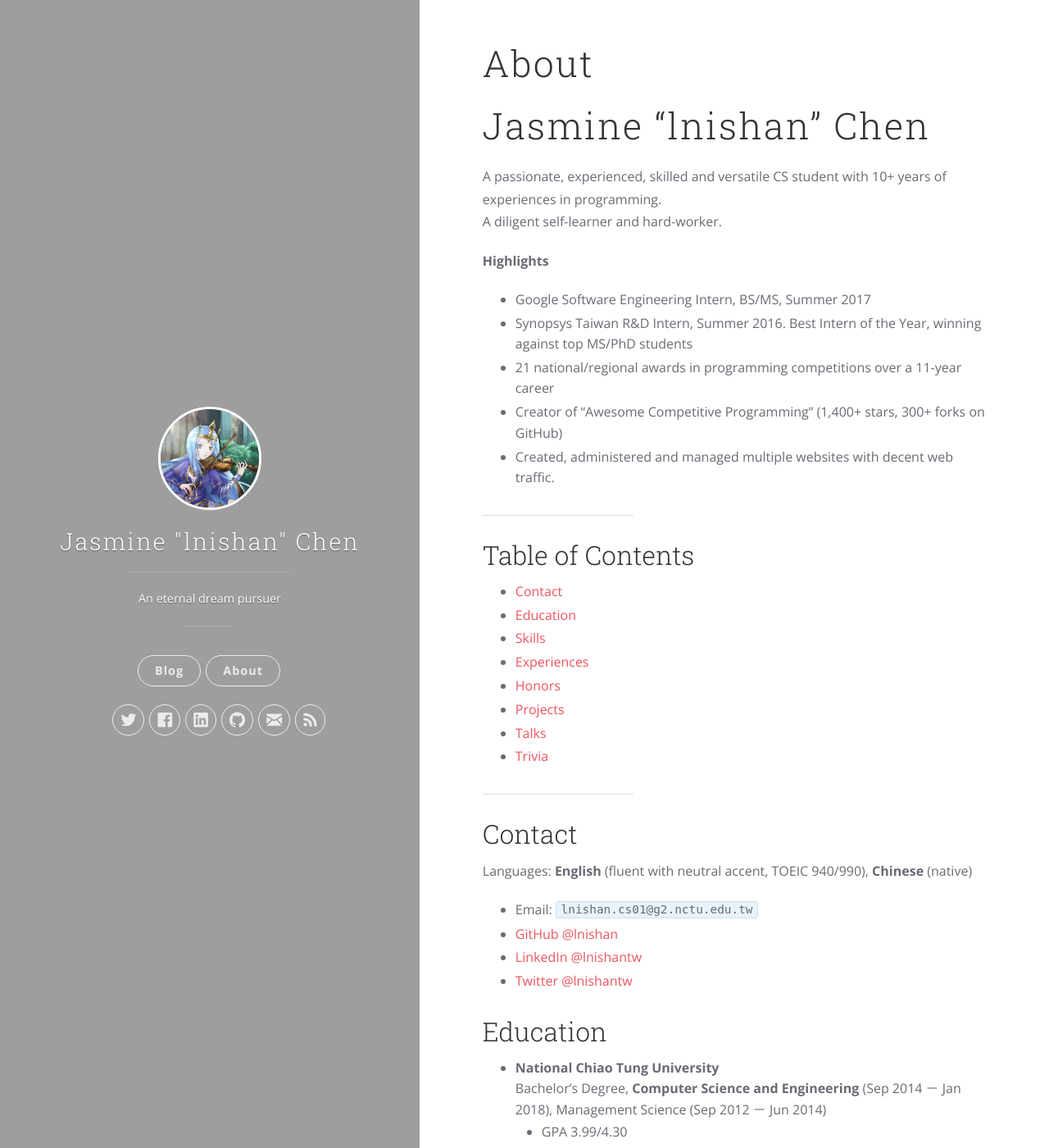
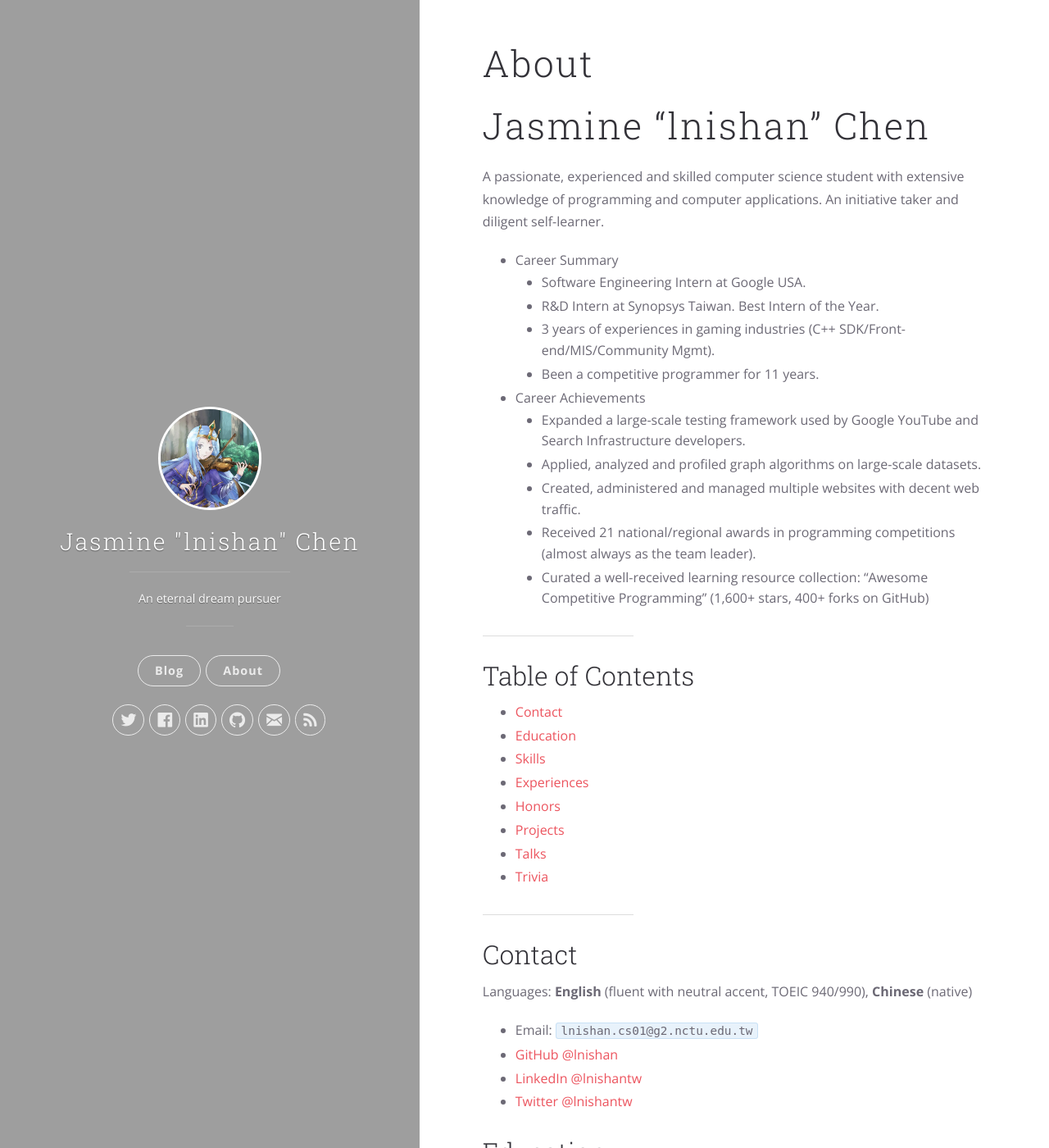
Before and after one commit to lnishan/lnishan.github.io, a Jekyll site: the page built from about.md, in a window 1280 px wide and 1400 px high. Shown: the whole window at 82% size. Built offline with Jekyll 4.4.1, drawn with Linux system fonts in a browser that asks for light colours; nearby versions of some CDN libraries; some web fonts are replaced; some of the changed text lies outside the part shown.

Commit message:
Sync CV changes (10/25/2017)

```diff
--- a/about.md
+++ b/about.md
@@ -5,17 +5,21 @@ permalink: /about/
 ---
 
 # Jasmine “lnishan” Chen
-A passionate, experienced, skilled and versatile CS student with 10+ years of experiences in programming.
-A diligent self-learner and hard-worker.
 
+A passionate, experienced and skilled computer science student with extensive knowledge of programming and computer applications. An initiative taker and diligent self-learner.
 
-**Highlights**
+- Career Summary
+  - Software Engineering Intern at Google USA.
+  - R&D Intern at Synopsys Taiwan. Best Intern of the Year.
+  - 3 years of experiences in gaming industries (C++ SDK/Front-end/MIS/Community Mgmt).
+  - Been a competitive programmer for 11 years.
 
-- Google Software Engineering Intern, BS/MS, Summer 2017
-- Synopsys Taiwan R&D Intern, Summer 2016. Best Intern of the Year, winning against top MS/PhD students
-- 21 national/regional awards in programming competitions over a 11-year career
-- Creator of "Awesome Competitive Programming" (1,400+ stars, 300+ forks on GitHub)
-- Created, administered and managed multiple websites with decent web traffic.
+- Career Achievements
+  - Expanded a large-scale testing framework used by Google YouTube and Search Infrastructure developers.
+  - Applied, analyzed and profiled graph algorithms on large-scale datasets.
+  - Created, administered and managed multiple websites with decent web traffic.
+  - Received 21 national/regional awards in programming competitions (almost always as the team leader).
+  - Curated a well-received learning resource collection: "Awesome Competitive Programming" (1,600+ stars, 400+ forks on GitHub)
 
 
 ---
@@ -49,11 +53,11 @@ Languages: **English** (fluent with neutral accent, TOEIC 940/990), **Chinese**
 
 - **National Chiao Tung University**
 Bachelor's Degree, **Computer Science and Engineering** (Sep 2014 － Jan 2018), Management Science (Sep 2012 － Jun 2014)
-  - GPA 3.99/4.30
+  - GPA 4.00/4.30 (Rank 1/53)
   - **5** *Academic Achievement Awards* (4 in Computer Science)
   - **2** *Curricular Scholarships* (Discrete Mathematics, Data Structures)
   - **Teaching Assistant**, *Object-Oriented Programming*
-  - Relevant Coursework: Data Structures, Algorithms, Discrete Mathematics, Probabilities, Operating Systems, Computer Organization, Computer Networks, Computer Graphics, Computer Security, Database Systems, System/Network Administration Practice, Parallel Programming, Human Computer Interaction
+  - Relevant Coursework: Data Structures, Algorithms, Artificial Intelligence, Discrete Mathematics, Probabilities, Operating Systems, Computer Organization, Computer Networks, Computer Graphics, Computer Security, Database Systems, System/Network Administration Practice, Parallel Programming, Human Computer Interaction
 
 
 ## Skills
@@ -76,8 +80,10 @@ Bachelor's Degree, **Computer Science and Engineering** (Sep 2014 － Jan 2018),
 
 - **Google** ... Cambridge, Massachusetts ................ Jun 2017 － Sep 2017
 **Software Engineering Intern**
-  - `TBD`
-  - To be determined
+  - `Python`, `Software Testing`, `Infrastructures`
+  - Expanded a large-scale integration testing framework used across services at Google (including YouTube Infrastructures and Search Infrastructures) to support iterative development with a new build tool. The tool monitors local code changes and automatically recompiles, redeploys, and retests services as edits are made.
+  - Shortened workflow of iterative testing by 1 – 8 minutes (or 10 - 20x) on each retest.
+  - Worked with YouTube Live developers to gather feedback for my work.
 
 - **Synopsys** ... Taipei, Taiwan ........................ Jul 2016 － Aug 2016
 **R&D Intern**
@@ -90,13 +96,11 @@ Bachelor's Degree, **Computer Science and Engineering** (Sep 2014 － Jan 2018),
 - **ITSA E-tutor** ... Work from home .................... Apr 2016 － Dec 2016
 **Problem Reviewer**
   - `Algorithms`, `Discrete Mathematics`
-  - Tasked with reviewing written algorithmic problems on ITSA E-tutor - an online learning platform initiated by the Ministry of Education in Taiwan.
-  - Report any issues with problem statements and verify correctness of test data.
+  - Reviewed 120 algorithmic problems on ITSA E-tutor ( http://e-tutor.itsa.org.tw ), an online learning platform initiated by the Ministry of Education in Taiwan.
 
 - **Cooler Master** ... Taipei, Taiwan ................... Apr 2016 － Jun 2016
 **Independent Contractor**
   - `C++`, `Windows API`, `C++ SDK`, `Time-Driven Programming`
-  - Introduced and led a team of 4 juniors.
   - Programmed LED lighting effects on MasterKeys Pro (keyboard) with its C++ SDK and Windows API.
   - Attained animations with smooth gradient transitions with advanced time-driven programming.
 
@@ -180,9 +184,9 @@ Been the **team leader** and **main coder** in all the following contests:
 
 ## Projects
 
-- [Awesome Competitive Programming](https://github.com/lnishan/awesome-competitive-programming) (1,400+ stars, 300+ forks on GitHub)
+- [Awesome Competitive Programming](https://github.com/lnishan/awesome-competitive-programming) (1,800+ stars, 400+ forks on GitHub)
   - `Markdown`, `Algorithms`, `Data Structures`
-  - A curated list of awesome resources for Competitive Programming, Algorithms and Data Structures. Currently starred by 1,000+ and forked by 200+ GitHub users worldwide. This project was aimed to connect the world to information - and it did :) .
+  - A curated list of awesome resources for Competitive Programming, Algorithms and Data Structures. Currently starred by 1,800+ and forked by 400+ GitHub users worldwide. This project was aimed to connect the world to information - and it did :) .
 
 - [lni::vector](https://github.com/lnishan/vector)
   - `C++`, `Data Structures`
```
Also changed, not shown: other parts of about.md (+1 -1 lines).
